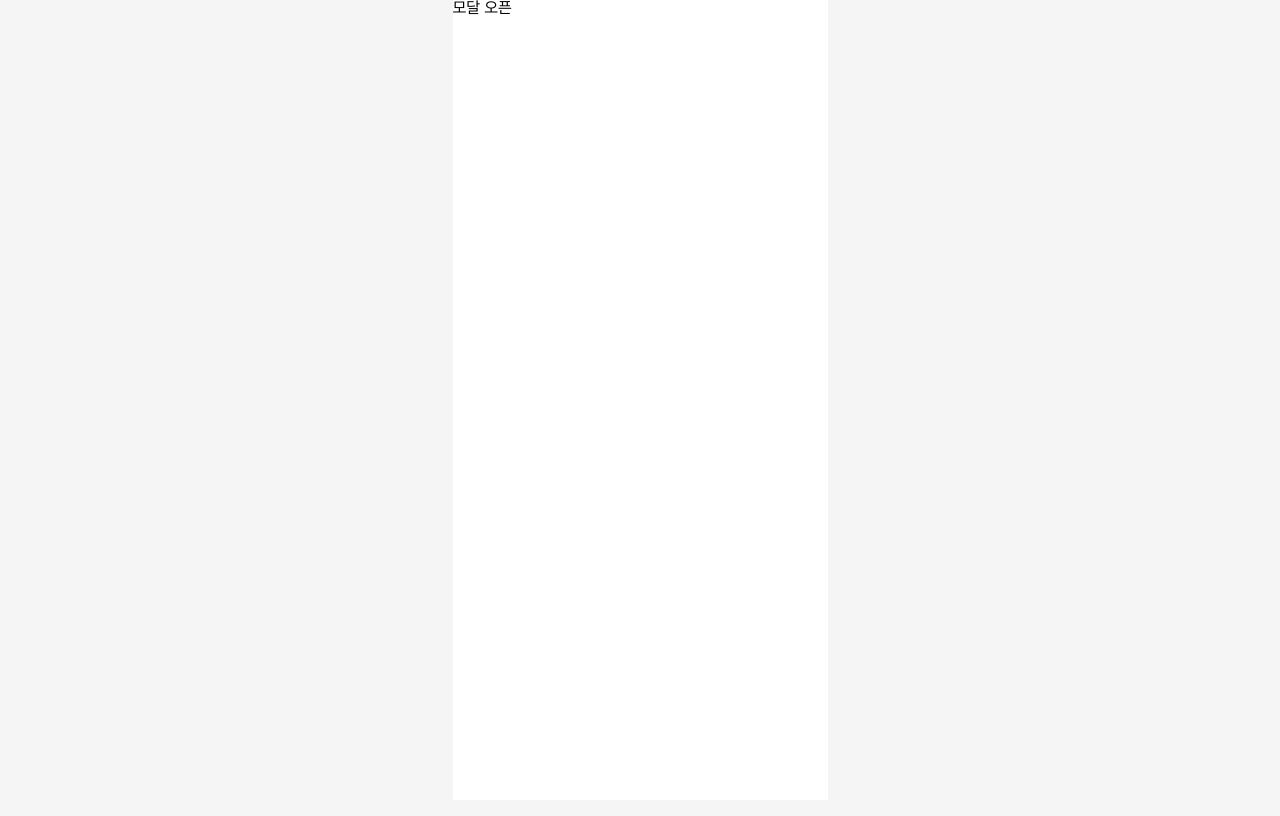
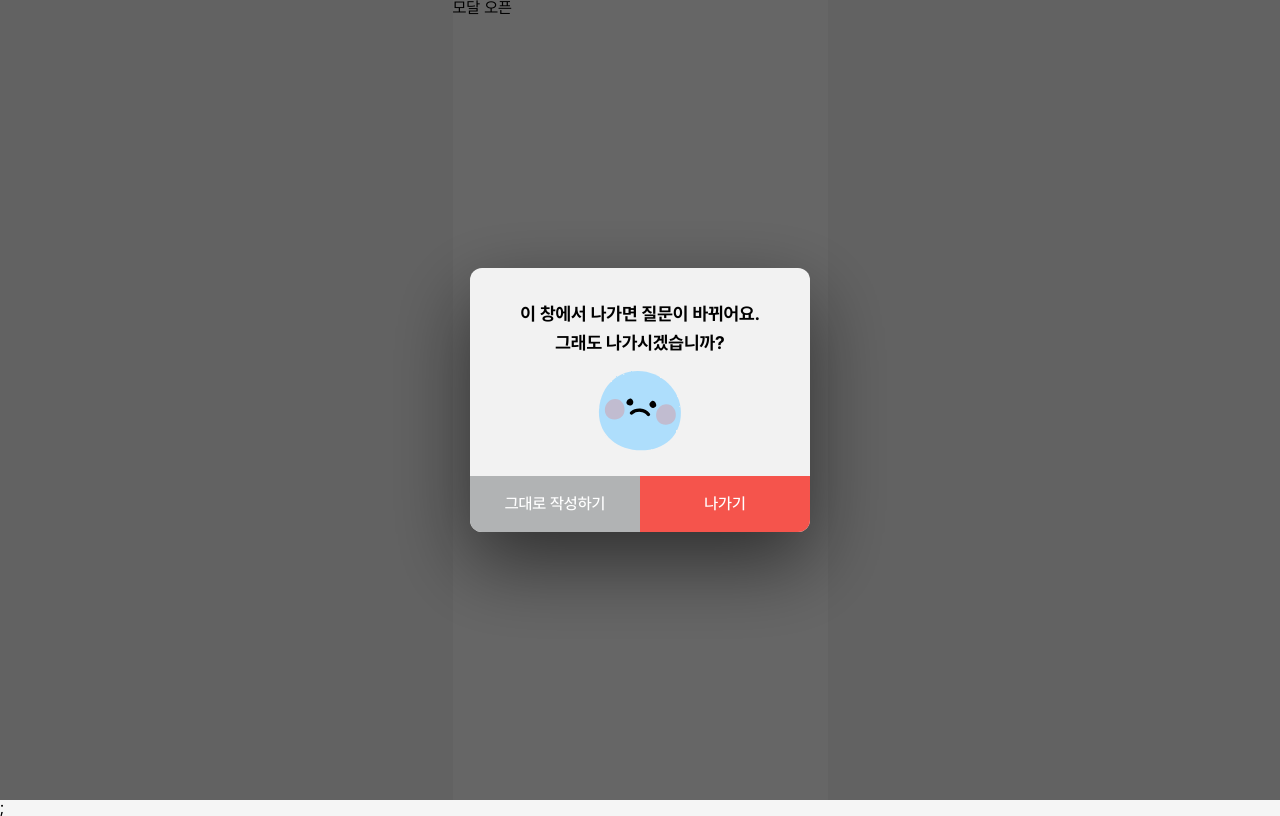
Before and after one commit to soksak-letter/soksak-Front, a React (Vite) app: page /test in a window 1280 px wide. Both pictures are taken after a click on the button "모달 오픈". Built offline with nearby package versions, Linux system fonts and the light colour scheme.

Commit message:
[#4] feature : 모달 구현

```diff
--- a/src/App.tsx
+++ b/src/App.tsx
@@ -1,7 +1,13 @@
 import { Outlet } from 'react-router-dom';
+import ModalRoot from './components/modal/ModalRoot';
 
 function App() {
-  return <Outlet />;
+  return (
+    <>
+      <ModalRoot />
+      <Outlet />;
+    </>
+  );
 }
 
 export default App;
--- a/src/components/modal/ModalFrame.tsx
+++ b/src/components/modal/ModalFrame.tsx
@@ -0,0 +1,24 @@
+import { useEffect, type ReactNode } from 'react';
+import { useModalStore } from '@/stores/modalStore';
+
+type Props = {
+  children: ReactNode;
+};
+
+export default function ModalFrame({ children }: Props) {
+  const closeModal = useModalStore((s) => s.closeModal);
+
+  useEffect(() => {
+    const onKeyDown = (e: KeyboardEvent) => {
+      if (e.key === 'Escape') closeModal();
+    };
+    window.addEventListener('keydown', onKeyDown);
+    return () => window.removeEventListener('keydown', onKeyDown);
+  }, [closeModal]);
+
+  return (
+    <div className='fixed inset-0 z-50 flex items-center justify-center bg-black/60'>
+      {children}
+    </div>
+  );
+}
--- a/src/components/modal/ModalRoot.tsx
+++ b/src/components/modal/ModalRoot.tsx
@@ -0,0 +1,13 @@
+import ExitConfirmModal from '@/modals/ExitConfirmModal';
+import { useModalStore } from '@/stores/modalStore';
+
+export default function ModalRoot() {
+  const { activeModal } = useModalStore();
+
+  switch (activeModal) {
+    case 'exitConfirm':
+      return <ExitConfirmModal />;
+    default:
+      return null;
+  }
+}
--- /dev/null
+++ b/src/modals/ExitConfirmModal.tsx
@@ -0,0 +1,51 @@
+import ModalFrame from '@/components/modal/ModalFrame';
+import { useModalStore } from '@/stores/modalStore';
+import SadModalIcon from '@/assets/icons/SadModalIcon.svg?react';
+
+export default function ExitConfirmModal() {
+  const { closeModal } = useModalStore();
+
+  const handleStay = () => closeModal();
+
+  const handleExit = () => {
+    closeModal();
+  };
+
+  return (
+    <ModalFrame>
+      <div
+        className='w-[340px] max-w-[92vw] overflow-hidden rounded-xl bg-[#F2F2F2] shadow-[0_30px_80px_rgba(0,0,0,0.55)]'
+        onClick={(e) => e.stopPropagation()}
+      >
+        {/* 본문 */}
+        <div className='px-6 py-6 pt-8 text-center flex flex-col items-center justify-center gap-3'>
+          <p className='text-[18px] font-semibold text-[#000] leading-[28.8px]'>
+            이 창에서 나가면 질문이 바뀌어요.
+            <br />
+            그래도 나가시겠습니까?
+          </p>
+          <SadModalIcon />
+        </div>
+
+        {/* 하단 버튼 바 */}
+        <div className='grid grid-cols-2'>
+          <button
+            type='button'
+            onClick={handleStay}
+            className='h-14 bg-[#B1B3B4] text-white text-[16px] font-medium'
+          >
+            그대로 작성하기
+          </button>
+
+          <button
+            type='button'
+            onClick={handleExit}
+            className='h-14 bg-[#F5544C] text-white text-[16px] font-medium'
+          >
+            나가기
+          </button>
+        </div>
+      </div>
+    </ModalFrame>
+  );
+}
--- a/src/pages/TestPage.tsx
+++ b/src/pages/TestPage.tsx
@@ -1,7 +1,21 @@
+import { useModalStore } from '@/stores/modalStore';
+import { useNavigate } from 'react-router-dom';
+
 const TestPage = () => {
+  const navigate = useNavigate();
+  const openModal = useModalStore((s) => s.openModal);
+
+  const handleTryExit = () => {
+    openModal('exitConfirm', {
+      onConfirmExit: () => {
+        navigate(-1);
+      },
+    });
+  };
+
   return (
     <div>
-      <button>모달 오픈</button>
+      <button onClick={handleTryExit}>모달 오픈</button>
     </div>
   );
 };
--- a/src/stores/modalStore.ts
+++ b/src/stores/modalStore.ts
@@ -2,15 +2,21 @@ import { create } from 'zustand';
 
 export type ModalType = 'delete' | 'success' | 'exitConfirm' | null;
 
+export type ModalPayload = {
+  onConfirmExit?: () => void;
+};
+
 interface ModalState {
   activeModal: ModalType;
-  openModal: (modal: Exclude<ModalType, null>) => void;
+  payload: ModalPayload | null;
+  // eslint-disable-next-line no-unused-vars
+  openModal: (modal: Exclude<ModalType, null>, payload?: ModalPayload) => void;
   closeModal: () => void;
 }
 
 export const useModalStore = create<ModalState>((set) => ({
   activeModal: null,
   payload: null,
-  openModal: (modal) => set({ activeModal: modal }),
-  closeModal: () => set({ activeModal: null }),
+  openModal: (modal, payload) => set({ activeModal: modal, payload: payload ?? null }),
+  closeModal: () => set({ activeModal: null, payload: null }),
 }));
```
Also changed, not shown: src/assets/icons/HappyModalIcon.svg (added), src/assets/icons/SadModalIcon.svg (added).
